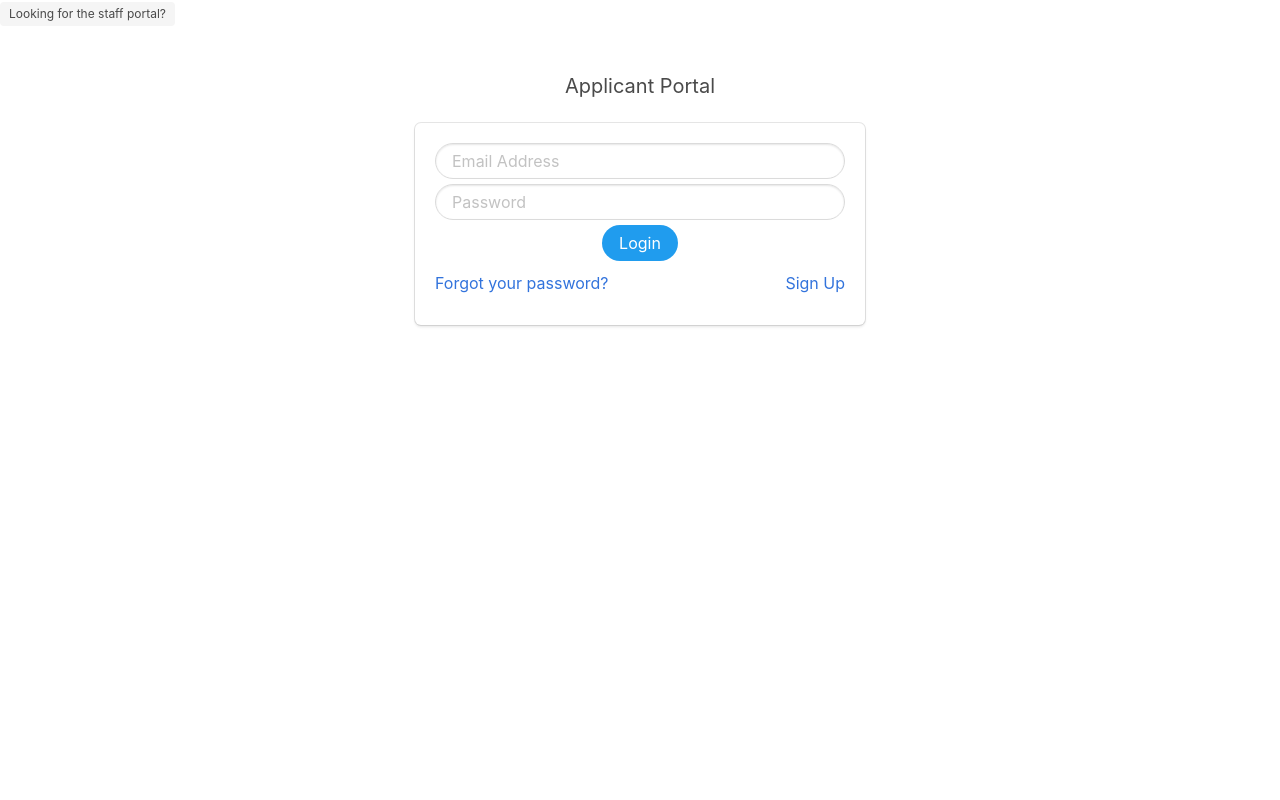
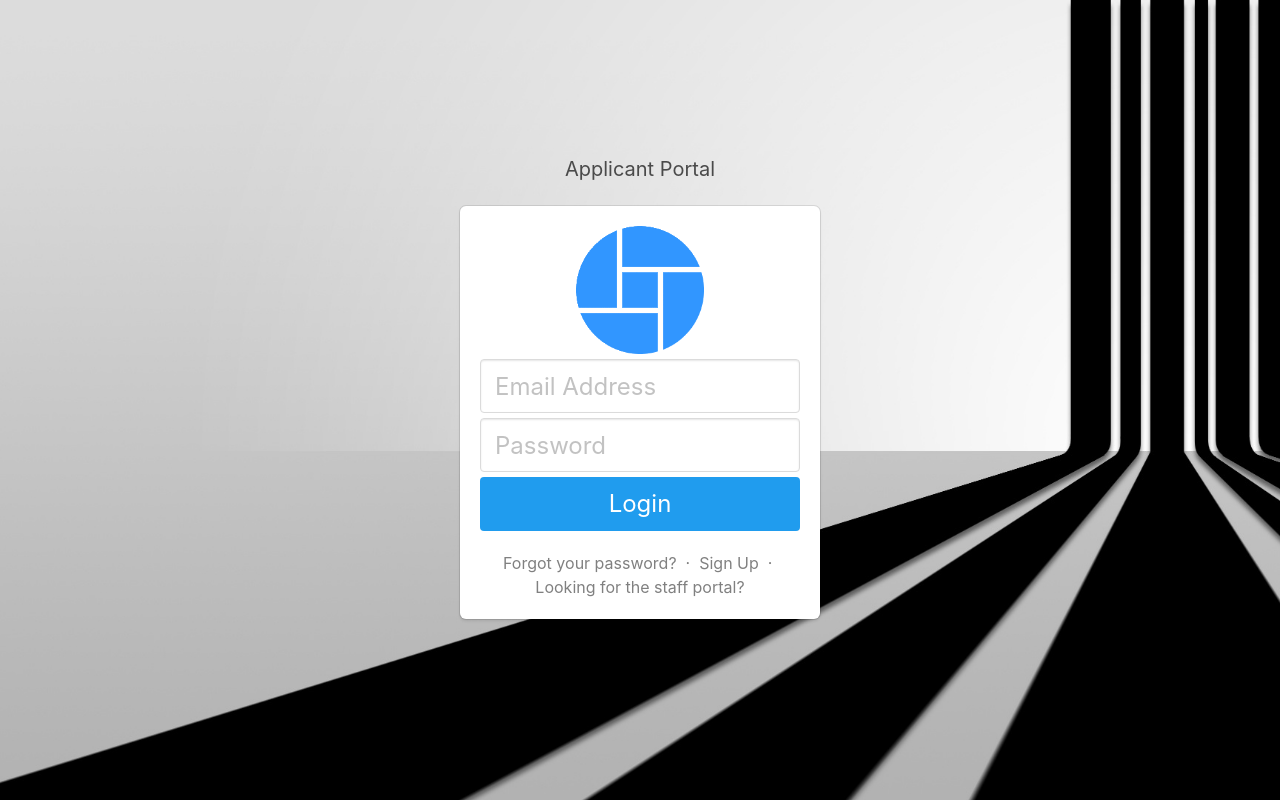
Before and after one commit to JamesNorris153/ThePerfectMatch, a Flask app: page /applicant/login in a window 1280 px wide. Run offline with Flask 2, Linux system fonts and the light colour scheme.

Commit message:
Replace applicant_portal.html

```diff
--- a/templates/applicant_portal.html
+++ b/templates/applicant_portal.html
@@ -6,38 +6,57 @@
   <link rel="stylesheet" type="text/css" href="/static/css/login.css">
   <title>Applicant Portal</title>
 </head>
+<style>
+  body {
+    background-image: url("/static/imgs/lines.jpg");
+    background-repeat: no-repeat;
+    background-size: cover;
+    background-position: center;
+  }
+</style>
 <body>
   <div class="hero">
-    <div class="hero-head">
-      <a class="tag" href="/staff/login">Looking for the staff portal?</a>
-    </div>
+    <section class="hero is-fullheight">
     <div class="hero-body">
       <div class="container has-text-centered">
+        <div class="column is-4 is-offset-4">
         <p class="subtitle">Applicant Portal</p>
         <form class="box loginForm" onsubmit="return login(email,password);">
-          <input class="input is-rounded" type="text" placeholder="Email Address" name="email">
-          <input class="input is-rounded" type="password" placeholder="Password" name="password">
-          <input class="button is-info is-rounded" type="submit" value="Login">
+          <figure class="image container is-128x128">
+            <img src="/static/imgs/icon.png">
+          </figure>
+
+          <input class="input is-large" type="text" placeholder="Email Address" name="email">
+          <input class="input is-large" type="password" placeholder="Password" name="password">
+          <input class="button is-info is-block is-fullwidth is-large" type="submit" value="Login">
           <p id="login_error" class="has-text-danger">{{ error }}</p>
-          <div class="level">
-            <a class="level-left is-info is-rounded is-small">Forgot your password?</a>
-            <a class="level-right is-info is-rounded is-small" onclick="swapForm();">Sign Up</a>
-          </div>
+
+          <p class="has-text-grey" style="margin-top:20px;margin-bottom:auto;">
+            <a style="color:grey;">Forgot your password?</a> &nbsp;·&nbsp;
+            <a onclick="swapForm();" style="color:grey;">Sign Up</a> &nbsp;·&nbsp;
+            <a href="/staff/login" style="color:grey;">Looking for the staff portal?</a>
+          </p>
         </form>
+
+
         <form class="box registerForm is-hidden" onsubmit="return register(first_name,last_name,email,password,confirm_password);">
-          <input class="input is-rounded" type="text" placeholder="First Name" name="first_name">
-          <input class="input is-rounded" type="text" placeholder="Surname" name="last_name">
-          <input class="input is-rounded" type="text" placeholder="Email Address" name="email">
-          <input class="input is-rounded" type="password" placeholder="Password" name="password">
-          <input class="input is-rounded" type="password" placeholder="Confirm Password" name="confirm_password">
-          <input class="button is-info is-rounded" type="submit" value="Sign Up">
+          <input class="input is-large" type="text" placeholder="First Name" name="first_name">
+          <input class="input is-large" type="text" placeholder="Surname" name="last_name">
+          <input class="input is-large" type="text" placeholder="Email Address" name="email">
+          <input class="input is-large" type="password" placeholder="Password" name="password">
+          <input class="input is-large" type="password" placeholder="Confirm Password" name="confirm_password">
+          <input class="button is-info is-block is-large is-fullwidth" type="submit" value="Sign Up">
           <p id="register_error" class="has-text-danger">{{ error }}</p>
-          <div class="level">
-            <a class="is-info is-rounded is-small" onclick="swapForm();">Already have an account?</a>
-          </div>
+          <p class="has-text-grey" style="margin-top:20px;margin-bottom:auto;text-align:center;">
+            <a style="color:grey;" onclick="swapForm();">Already have an account?</a>
+          </p>
         </form>
+
+
       </div>
     </div>
+    </div>
+  </section>
   </div>
 </body>
 <script src="/static/js/jquery-3.3.1.min.js"></script>
```
